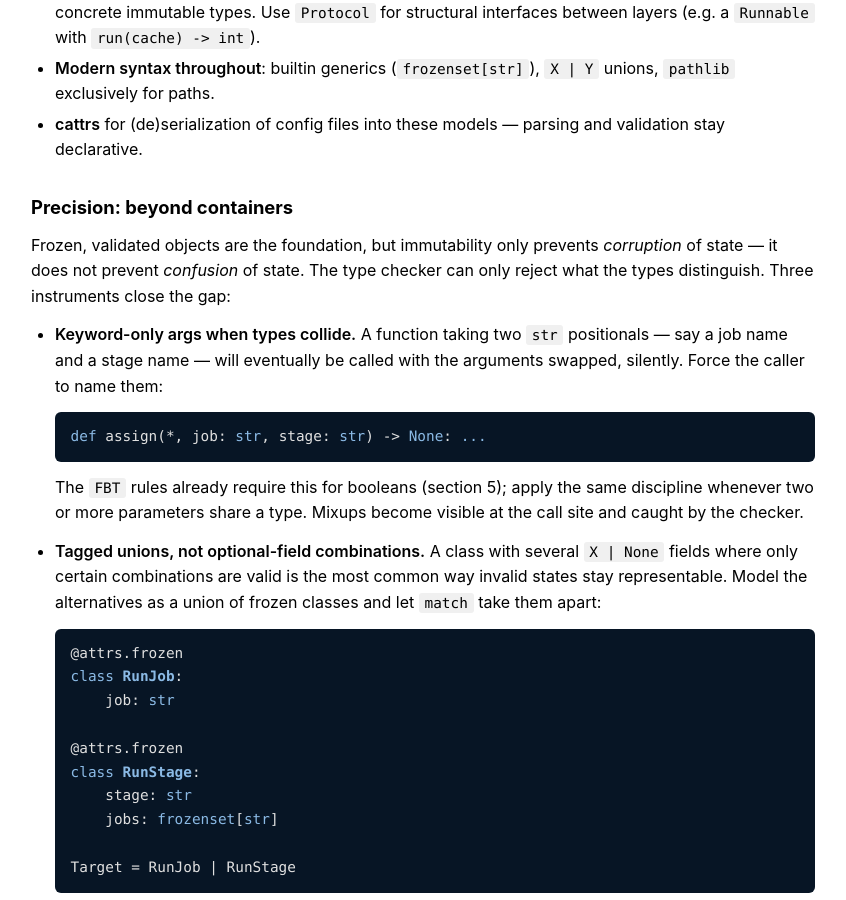
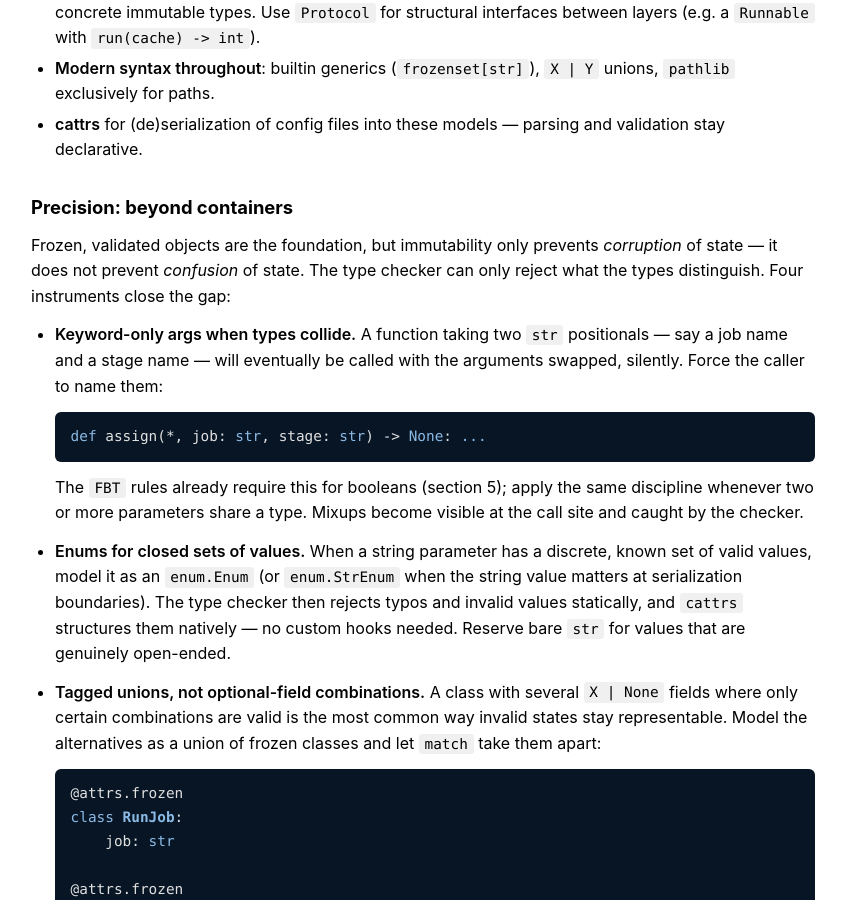
Before and after one commit to vikinganalytics/styleguide, a Jekyll site: the page built from pyguide.md, in a window 1280 px wide and 900 px high, scrolled down 6284 px. Shown: the whole window, without its empty margins (217-1063 px from the left). Built offline with Jekyll 4.4.1, drawn with Linux system fonts in a browser that asks for light colours; our own code applies the rules of GitHub Pages for plain Markdown files.

Commit message:
Add enum rule for closed sets of string values
Enums (and StrEnum) make invalid values unrepresentable statically,
and cattrs structures them natively without custom hooks.

Co-Authored-By: Claude Opus 4.6 (1M context) <noreply@anthropic.com>

```diff
--- a/pyguide.md
+++ b/pyguide.md
@@ -327,7 +327,7 @@ covers the rest.
 
 Frozen, validated objects are the foundation, but immutability only
 prevents _corruption_ of state — it does not prevent _confusion_ of state.
-The type checker can only reject what the types distinguish. Three
+The type checker can only reject what the types distinguish. Four
 instruments close the gap:
 
 - **Keyword-only args when types collide.** A function taking two `str`
@@ -342,6 +342,13 @@ instruments close the gap:
   The `FBT` rules already require this for booleans (section 5); apply
   the same discipline whenever two or more parameters share a type.
   Mixups become visible at the call site and caught by the checker.
+
+- **Enums for closed sets of values.** When a string parameter has a
+  discrete, known set of valid values, model it as an `enum.Enum` (or
+  `enum.StrEnum` when the string value matters at serialization
+  boundaries). The type checker then rejects typos and invalid values
+  statically, and `cattrs` structures them natively — no custom hooks
+  needed. Reserve bare `str` for values that are genuinely open-ended.
 
 - **Tagged unions, not optional-field combinations.** A class with several
   `X | None` fields where only certain combinations are valid is the most
```
